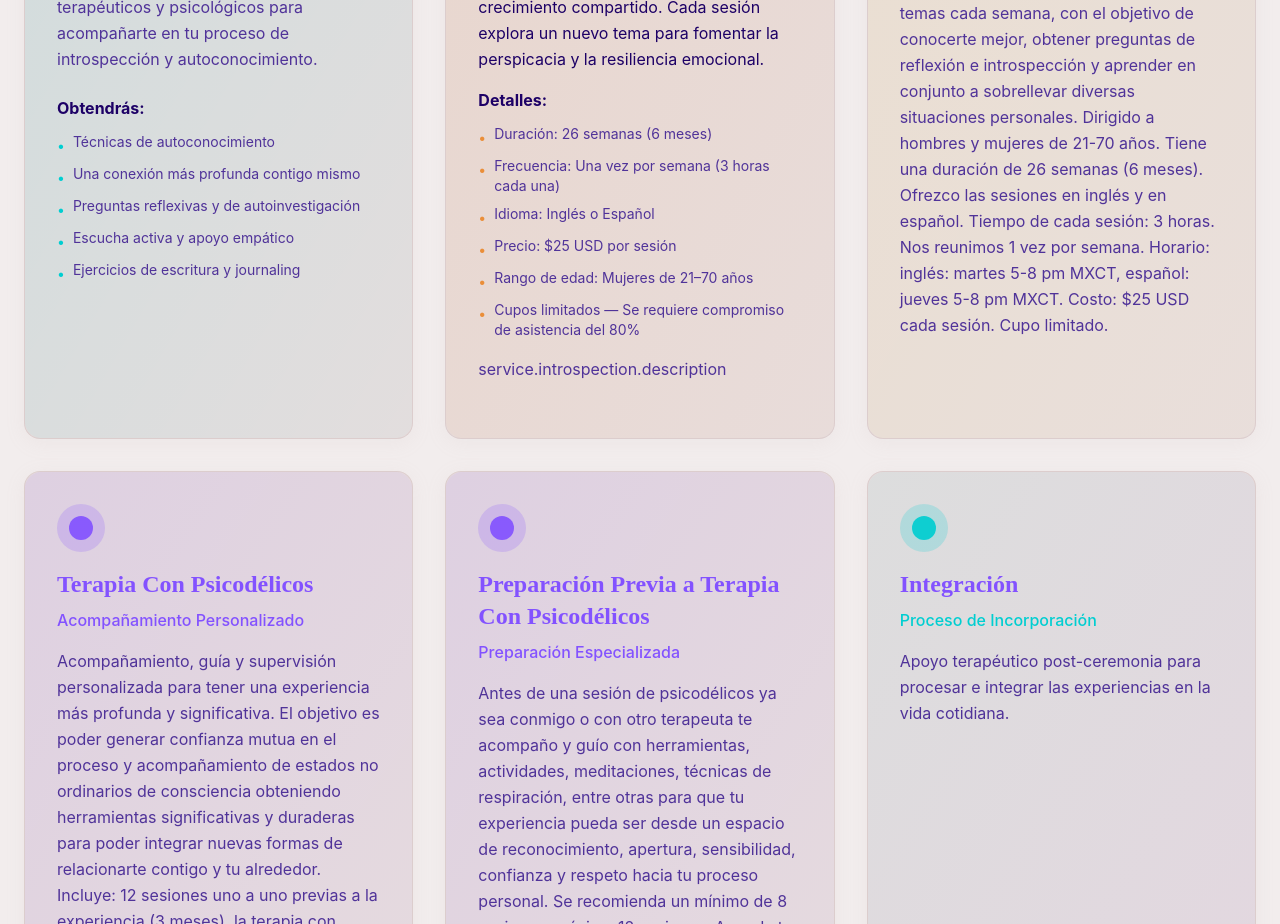
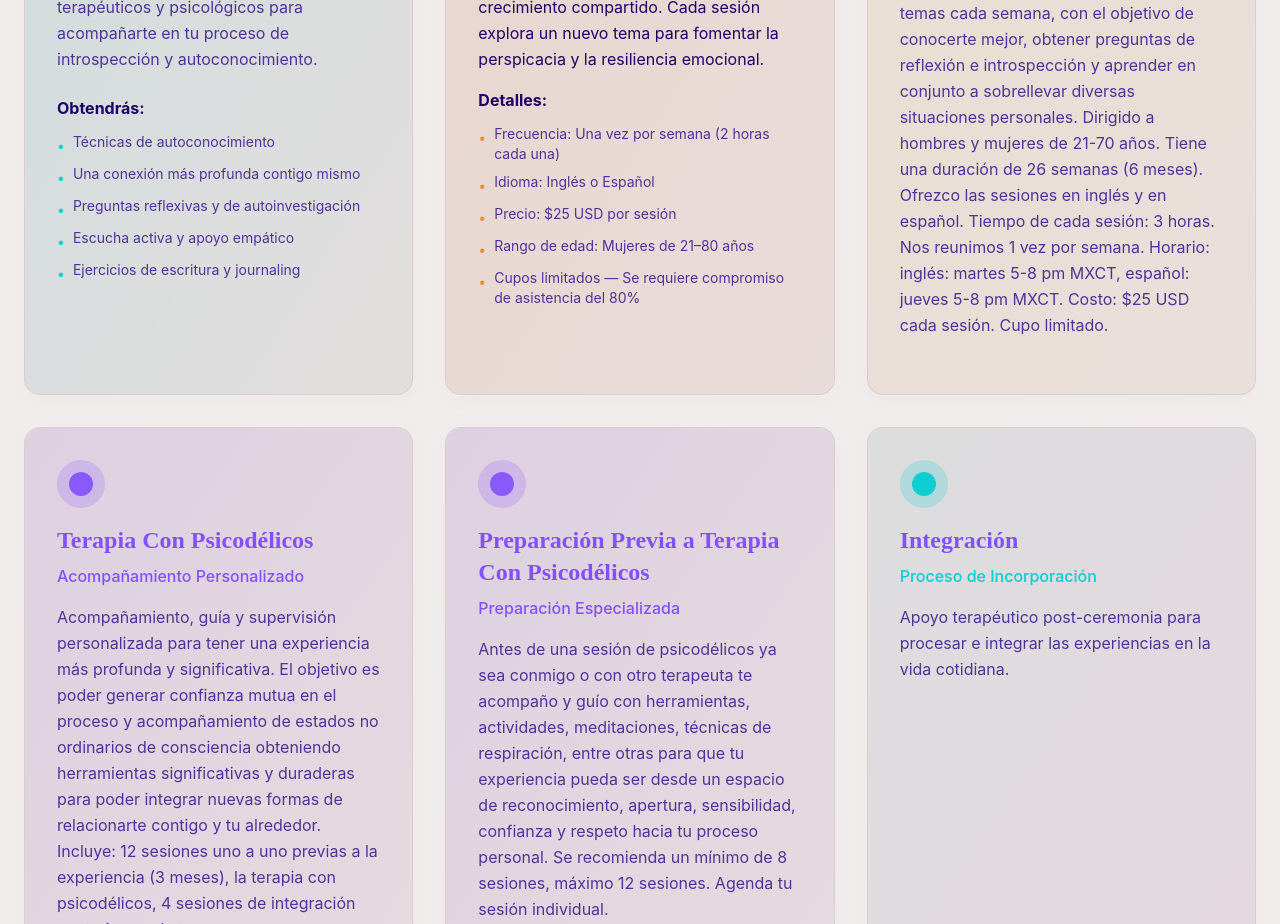
Before and after one commit to loveruleslife/paocha-mindbloom-site, a React (Vite) app: page / in a window 1280 px wide. Shown: the part 2520-3444 px from the top of the page. Built offline with nearby package versions, Linux system fonts and the light colour scheme; the HTML template or start-up script is replaced by a standard one.

Commit message:
Fix: Revert previous changes to service details

```diff
--- a/src/components/Services.tsx
+++ b/src/components/Services.tsx
@@ -9,8 +9,8 @@ const Services = () => {
     const translations = {
       es: {
         'service.therapy.features': ['Técnicas de autoconocimiento', 'Una conexión más profunda contigo mismo', 'Preguntas reflexivas y de autoinvestigación', 'Escucha activa y apoyo empático', 'Ejercicios de escritura y journaling'],
-        'service.introspection.features': ['26 semanas de duración', 'Sesiones de 3 horas', 'Grupos en español e inglés', 'Solo mujeres 21-70 años', 'Cupo limitado', '$25 USD por sesión'],
-        'service.introspection.details.list': ['Duración: 26 semanas (6 meses)', 'Frecuencia: Una vez por semana (3 horas cada una)', 'Idioma: Inglés o Español', 'Precio: $25 USD por sesión', 'Rango de edad: Mujeres de 21–70 años', 'Cupos limitados — Se requiere compromiso de asistencia del 80%'],
+        'service.introspection.features': ['26 semanas de duración', '3 horas por sesión', 'Grupos en español e inglés', 'Solo mujeres 21-70 años', 'Cupo limitado', '$25 USD por sesión'],
+        'service.introspection.details.list': ['Frecuencia: Una vez por semana (2 horas cada una)', 'Idioma: Inglés o Español', 'Precio: $25 USD por sesión', 'Rango de edad: Mujeres de 21–80 años', 'Cupos limitados — Se requiere compromiso de asistencia del 80%'],
         'service.accompaniment.features': ['26 semanas de duración', 'Sesiones de 3 horas', 'Grupos en español e inglés', 'Hombres y mujeres 21-70 años', 'Cupo limitado', '$25 USD por sesión'],
         'service.ceremonies.features': ['12 sesiones previas (3 meses)', 'Terapia con psicodélicos', '4 sesiones de integración', 'Acompañamiento personalizado'],
         'service.retreats.features': ['Herramientas de preparación', 'Meditaciones y respiración', 'Mínimo 8 sesiones', 'Máximo 12 sesiones'],
@@ -18,8 +18,8 @@ const Services = () => {
       },
       en: {
         'service.therapy.features': ['Self-awareness techniques', 'A deeper connection with yourself', 'Reflective and self-inquiry questions', 'Active listening and empathetic support', 'Writing and journaling exercises'],
-        'service.introspection.features': ['26-week duration', '3-hour sessions', 'Spanish and English groups', 'Women only 21-70 years', 'Limited capacity', '$25 USD per session'],
-        'service.introspection.details.list': ['Duration: 26 weeks (6 months)', 'Frequency: Once per week (3 hours each)', 'Language: English or Spanish', 'Price: $25 USD per session', 'Age range: Women 21–70 years', 'Limited spots — 80% attendance commitment required'],
+        'service.introspection.features': ['26-week duration', '2-hour sessions', 'Spanish and English groups', 'Women only 21-80 years', 'Limited capacity', '$25 USD per session'],
+        'service.introspection.details.list': ['Frequency: Once per week (2 hours each)', 'Language: English or Spanish', 'Price: $25 USD per session', 'Age range: Women 21–80 years', 'Limited spots — 80% attendance commitment required'],
         'service.accompaniment.features': ['26-week duration', '3-hour sessions', 'Spanish and English groups', 'Men and women 21-70 years', 'Limited capacity', '$25 USD per session'],
         'service.ceremonies.features': ['12 prior sessions (3 months)', 'Psychedelic therapy', '4 integration sessions', 'Personalized accompaniment'],
         'service.retreats.features': ['Preparation tools', 'Meditations and breathing', 'Minimum 8 sessions', 'Maximum 12 sessions'],
@@ -44,7 +44,6 @@ const Services = () => {
       intro: t('service.introspection.intro'),
       details: t('service.introspection.details'),
       detailsList: getFeatures('service.introspection.details.list'),
-      description: t('service.introspection.description'),
       features: getFeatures('service.introspection.features'),
       color: "accent",
       gradient: "from-accent/20 to-accent/5"
```
